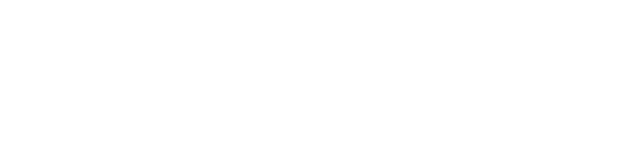
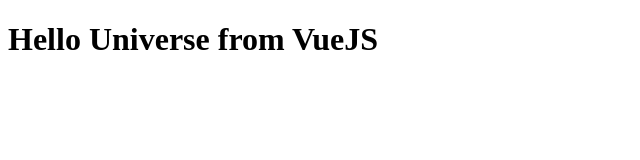
Before and after one commit to m4h1r/VueJS_Portfolio, a plain HTML site: page First_App/index.html in a window 1280 px wide. Shown: the whole page, without its empty margins (0-640 px from the left). Drawn offline with Linux system fonts and the light colour scheme.

Commit message:
Title added.

```diff
--- a/First_App/index.html
+++ b/First_App/index.html
@@ -7,7 +7,7 @@
     <title>Document</title>
 </head>
 <body>
-
+    <h1>Hello Universe from VueJS</h1>
 
     <script src="main.js"></script>
 </body>
```
